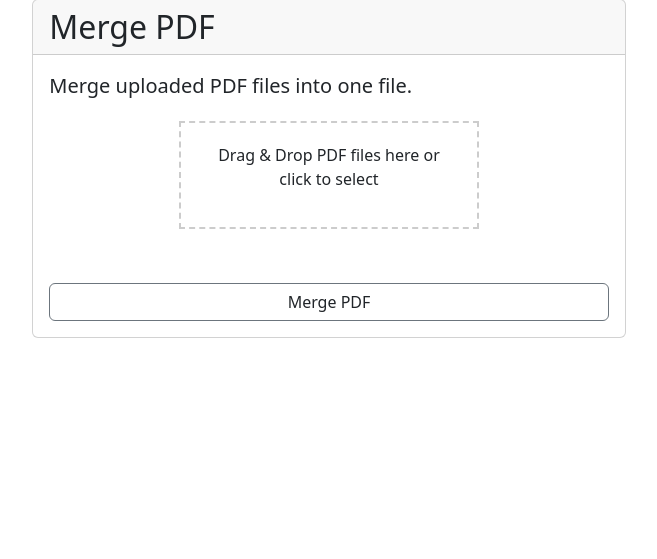
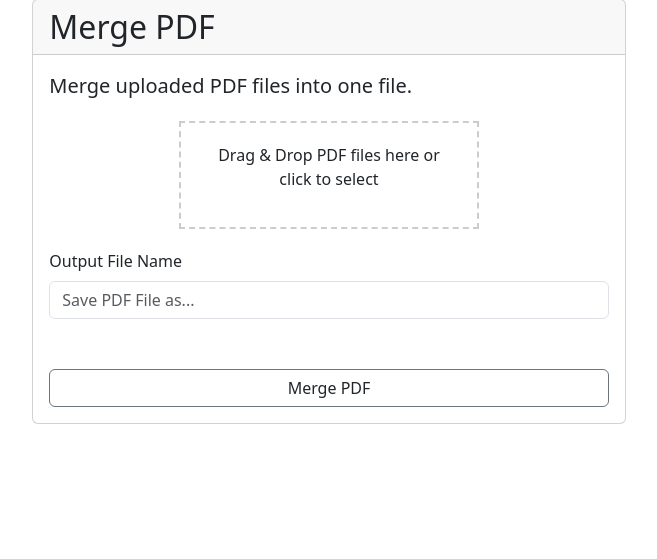
Before and after one commit to Calum-Kerr/PDF-Editor-Version1, a Flask app: page /pages/organise/merge in a window 1280 px wide. Shown: the part 144-703 px from the top of the page, without its empty margins (311-968 px from the left). Run offline with Flask 3, Linux system fonts and the light colour scheme.

Commit message:
Updated HTML to allow desired name of saved file

```diff
--- a/templates/pages/organise/merge.html
+++ b/templates/pages/organise/merge.html
@@ -22,6 +22,10 @@
                                     <p>Drag & Drop PDF files here or click to select</p>
                                     <input type="file" id="fileElem" multiple accept="application/pdf" name="files" style="display:none">
                                 </div>
+                            </div>
+                            <div class="mb-3">
+                                <label for="outputFilename" class="form-label">Output File Name</label>
+                                <input type="text" class="form-control" id="outputFilename" name="outputFilename" placeholder="Save PDF File as...">
                             </div>
                             <div class="d-grid gap-2">
                                 <ul id="file-list"></ul>
```
